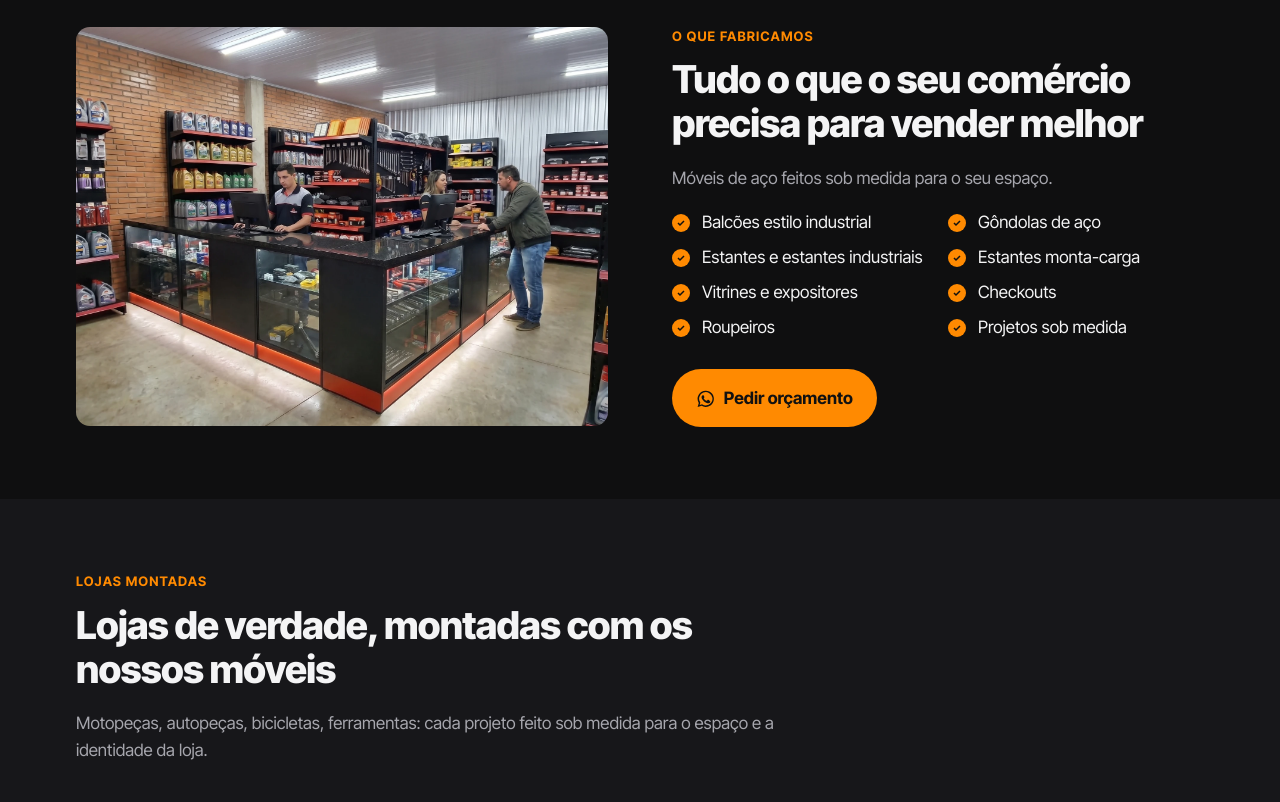
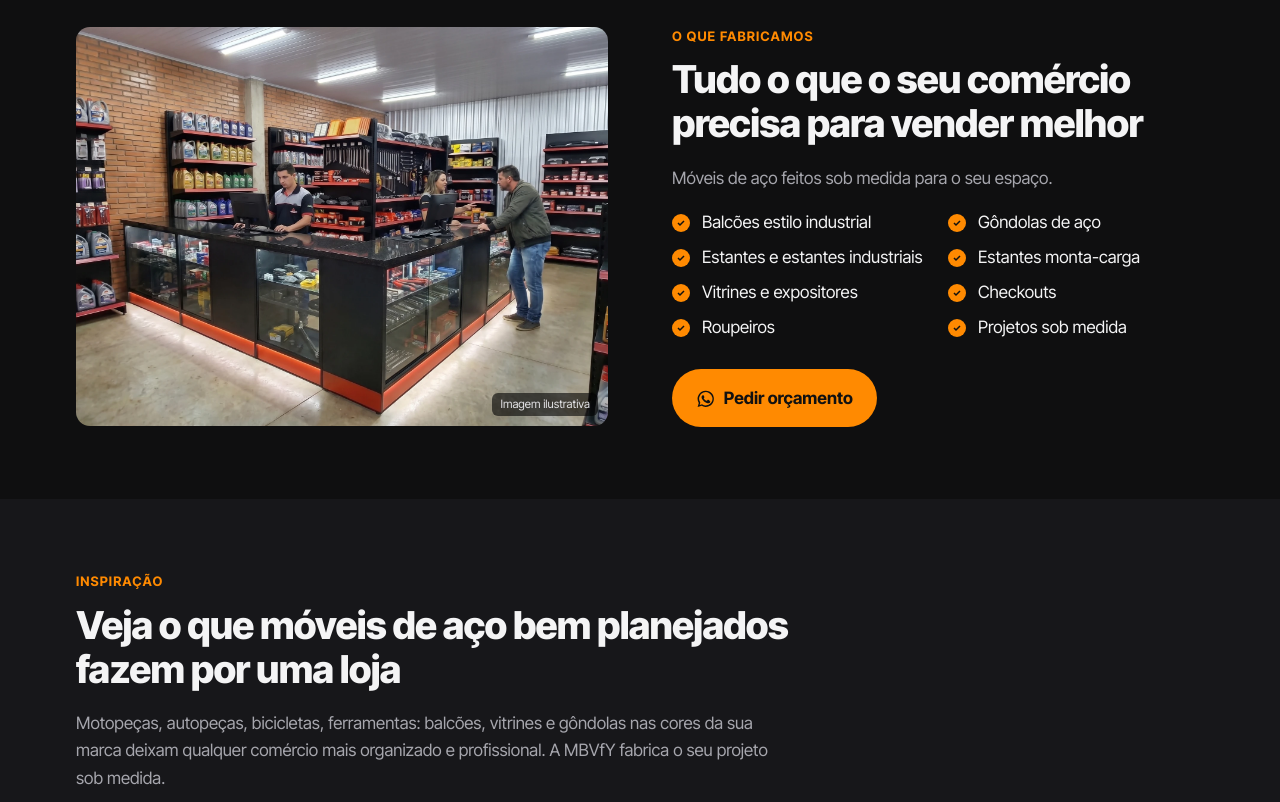
Before and after one commit to Kay-Francis/mbvfy_LP_Claude, a plain HTML site: page index.html in a window 1280 px wide. Shown: the part 1933-2735 px from the top of the page. Drawn offline with Linux system fonts and the light colour scheme.

Commit message:
Reword gallery as inspiration and mark photos as illustrative

```diff
--- a/assets/css/style.css
+++ b/assets/css/style.css
@@ -125,7 +125,13 @@ p { margin: 0 0 1em; }
 
 /* O que fabricamos */
 .split--center { align-items: center; }
-.media { margin: 0; border-radius: var(--radius); overflow: hidden; }
+.media { margin: 0; border-radius: var(--radius); overflow: hidden; position: relative; }
+.note { color: var(--muted); font-size: .8rem; margin: -16px 0 24px; }
+.note--over {
+  position: absolute; right: 10px; bottom: 10px; margin: 0;
+  background: rgba(0, 0, 0, .6); color: #e4e4e7;
+  padding: 2px 8px; border-radius: 6px; font-size: .72rem;
+}
 .media img { width: 100%; aspect-ratio: 4/3; object-fit: cover; }
 /* Fotos que vieram com moldura branca: amplia um pouco para cortar a borda */
 .img--framed { transform: scale(1.12); }
--- a/index.html
+++ b/index.html
@@ -48,7 +48,7 @@
       </a>
       <nav class="nav" aria-label="Menu principal">
         <a href="#produtos">Produtos</a>
-        <a href="#lojas">Lojas</a>
+        <a href="#lojas">Inspiração</a>
         <a href="#como-funciona">Como funciona</a>
         <a href="#quem-somos">Quem somos</a>
         <a href="#contato">Contato</a>
@@ -137,6 +137,7 @@
       <div class="container split split--center">
         <figure class="media">
           <img class="img--framed" src="assets/img/loja-autopecas-balcao-l.webp" alt="Loja de autopeças com balcão em L de aço preto e vermelho e gôndolas nas paredes" loading="lazy" width="2000" height="1500">
+          <figcaption class="note note--over">Imagem ilustrativa</figcaption>
         </figure>
         <div>
           <p class="eyebrow">O que fabricamos</p>
@@ -163,9 +164,9 @@
     <section class="section section--alt" id="lojas">
       <div class="container">
         <div class="section__head">
-          <p class="eyebrow">Lojas montadas</p>
-          <h2>Lojas de verdade, montadas com os nossos móveis</h2>
-          <p class="muted">Motopeças, autopeças, bicicletas, ferramentas: cada projeto feito sob medida para o espaço e a identidade da loja.</p>
+          <p class="eyebrow">Inspiração</p>
+          <h2>Veja o que móveis de aço bem planejados fazem por uma loja</h2>
+          <p class="muted">Motopeças, autopeças, bicicletas, ferramentas: balcões, vitrines e gôndolas nas cores da sua marca deixam qualquer comércio mais organizado e profissional. A MBVfY fabrica o seu projeto sob medida.</p>
         </div>
         <div class="gallery">
           <figure class="gallery__item gallery__item--wide">
@@ -189,7 +190,8 @@
             <figcaption>Balcões de atendimento com vitrine · Motopeças</figcaption>
           </figure>
         </div>
-        <a class="btn" data-wa="Olá! Vi as lojas montadas no site e quero um projeto parecido para a minha loja." href="#contato">
+        <p class="note">Imagens ilustrativas.</p>
+        <a class="btn" data-wa="Olá! Vi as fotos de lojas no site e quero um projeto parecido para a minha loja." href="#contato">
           <svg class="ico" aria-hidden="true"><use href="#i-wa"/></svg> Quero uma loja assim
         </a>
       </div>
```
Also changed, not shown: CLAUDE.md (+1 -1 lines).
